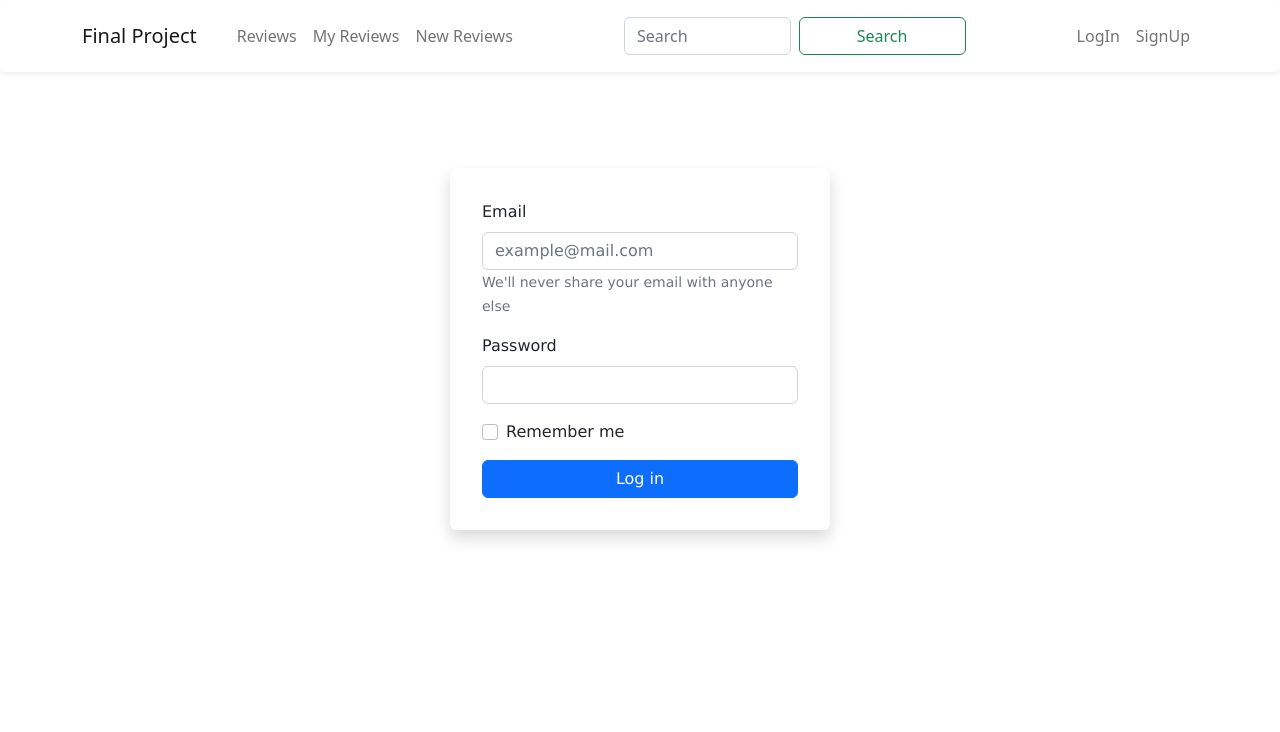
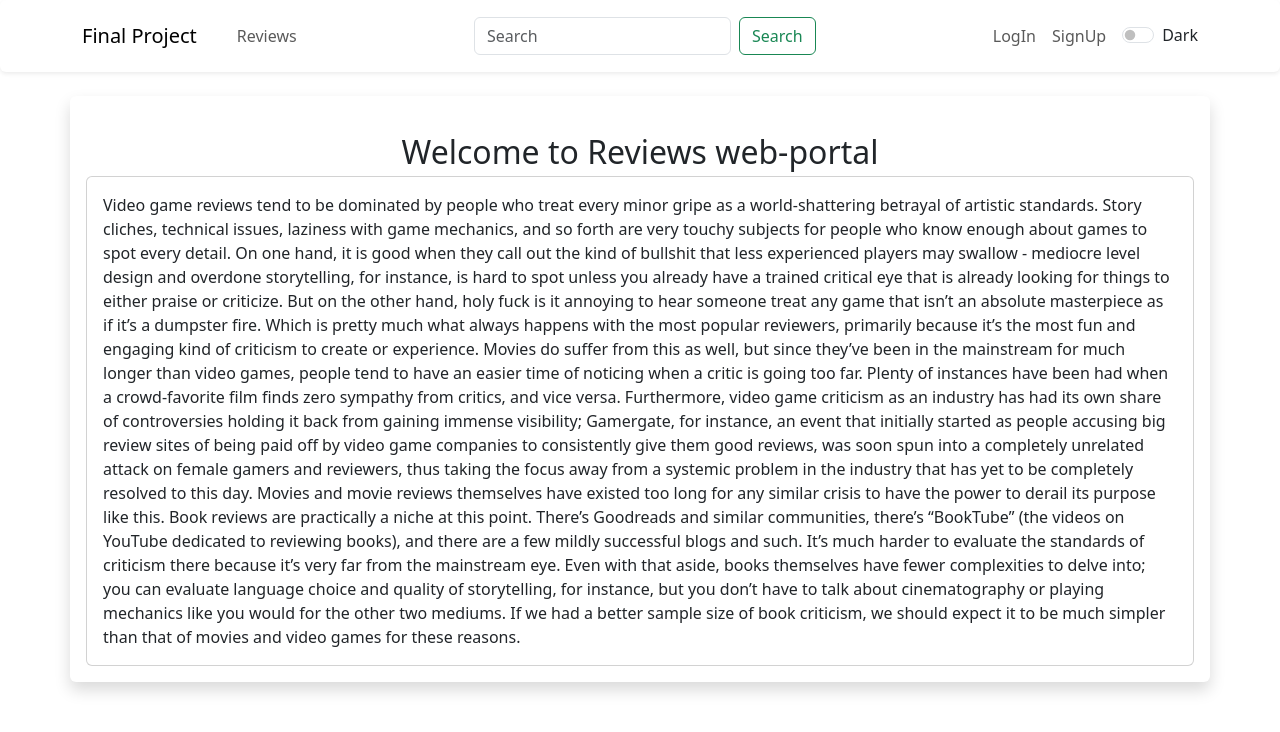
Before and after one commit to t-akhror/web-portal-client, a React (Create React App) app: page / in a window 1280 px wide. Before the commit this address led to /login. Shown: the top 732 px of the page. Built offline with nearby package versions, Linux system fonts and the light colour scheme.

Commit message:
dark mode

```diff
--- a/package.json
+++ b/package.json
@@ -7,10 +7,11 @@
     "@testing-library/jest-dom": "^5.16.5",
     "@testing-library/react": "^13.4.0",
     "@testing-library/user-event": "^13.5.0",
-    "bootstrap": "^5.2.3",
+    "bootstrap": "^5.3.0-alpha1",
     "date-fns": "^2.29.3",
     "easymde": "^2.18.0",
     "formik": "^2.2.9",
+    "moment": "^2.29.4",
     "react": "^18.2.0",
     "react-bootstrap": "^2.7.0",
     "react-bootstrap-icons": "^1.10.2",
--- a/public/index.html
+++ b/public/index.html
@@ -1,5 +1,5 @@
 <!DOCTYPE html>
-<html lang="en">
+<html lang="en" data-bs-theme="dark">
   <head>
     <meta charset="utf-8" />
     <link rel="icon" href="%PUBLIC_URL%/favicon.ico" />
--- a/src/App.js
+++ b/src/App.js
@@ -17,10 +17,8 @@ function App() {
     <BrowserRouter>
       <Header />
       <Routes>
-        <Route
-          path="/"
-          element={user ? <Welcome /> : <Navigate to="/login" />}
-        />
+        <Route path="/" element={<Welcome />} />
+        <Route path="/allreviews" element={<Home />} />
         <Route
           path="/login"
           element={!user ? <Login /> : <Navigate to="/" />}
@@ -30,17 +28,14 @@ function App() {
           element={!user ? <Signup /> : <Navigate to="/" />}
         />
         <Route
-          path="/main"
+          path="/allreviews"
           element={user ? <Home /> : <Navigate to="/login" />}
         />
-        {user ? (
-          <>
-            <Route path="/myreviews" element={<MyReviews />} />
-            <Route path="/newreview" element={<ReviewForm />} />{" "}
-          </>
-        ) : (
-          ""
-        )}
+        <Route path="/myreviews" element={user ? <MyReviews /> : <Welcome />} />
+        <Route
+          path="/newreview"
+          element={user ? <ReviewForm /> : <Welcome />}
+        />
       </Routes>
     </BrowserRouter>
   );
--- a/src/components/layouts/Header.js
+++ b/src/components/layouts/Header.js
@@ -1,4 +1,4 @@
-import React, { useEffect } from "react";
+import React, { useEffect, useState } from "react";
 import { useLogout } from "../../hooks/useLogout";
 import { useAuthContext } from "../../hooks/useAuthContext";
 import { Link } from "react-router-dom";
@@ -7,7 +7,7 @@ import Container from "react-bootstrap/Container";
 import Form from "react-bootstrap/Form";
 import Nav from "react-bootstrap/Nav";
 import Navbar from "react-bootstrap/Navbar";
-
+import { MoonFill } from "react-bootstrap-icons";
 const Header = () => {
   const { logout } = useLogout();
   const { user } = useAuthContext();
@@ -15,13 +15,31 @@ const Header = () => {
     logout();
   };
 
-  console.log("user elements", user);
+  // theme function
+
+  const getTheme = () => {
+    return JSON.parse(localStorage.getItem("theme")) || "light";
+  };
+  const [theme, setTheme] = useState(getTheme());
+
+  useEffect(() => {
+    localStorage.setItem("theme", JSON.stringify(theme));
+    document.documentElement.setAttribute("data-bs-theme", theme);
+  }, [theme]);
+  const changeTheme = () => {
+    if (theme === "light") {
+      setTheme("dark");
+    } else {
+      setTheme("light");
+    }
+  };
+
   return (
     <Navbar
       collapseOnSelect
       expand="lg"
       variant="light"
-      className="shadow-sm p-3 mb-5 bg-body rounded"
+      className="shadow-sm p-3 mb-4 bg-body rounded"
       sticky="top"
     >
       <Container>
@@ -31,15 +49,21 @@ const Header = () => {
         <Navbar.Toggle aria-controls="responsive-navbar-nav" />
         <Navbar.Collapse id="responsive-navbar-nav">
           <Nav className="ms-lg-3">
-            <Nav.Link as={Link} to="/main">
+            <Nav.Link as={Link} to="/allreviews">
               Reviews
             </Nav.Link>
+            {user ? (
+              <>
                 <Nav.Link as={Link} to="/myreviews">
                   My Reviews
                 </Nav.Link>
                 <Nav.Link as={Link} to="/newreview">
                   New Reviews
                 </Nav.Link>
+              </>
+            ) : (
+              ""
+            )}
           </Nav>
           <Nav className="mx-auto">
             <Form className="d-flex">
@@ -75,6 +99,14 @@ const Header = () => {
             </Nav>
           )}
         </Navbar.Collapse>
+        <Form className="ms-2">
+          <Form.Check
+            type="switch"
+            id="custom-switch"
+            label={theme === "light" ? "Dark" : "Light"}
+            onChange={() => changeTheme()}
+          />
+        </Form>
       </Container>
     </Navbar>
   );
--- a/src/components/layouts/Main.js
+++ b/src/components/layouts/Main.js
@@ -6,28 +6,26 @@ import { useAuthContext } from "../../hooks/useAuthContext";
 
 function Main() {
   const { reviews, dispatch } = useReviewContext();
-  const { user } = useAuthContext();
 
   useEffect(() => {
     const fetchReview = async () => {
-      const response = await fetch("/api/reviews", {
-        headers: {
-          Authorization: `Bearer ${user.token}`,
-        },
+      const response = await fetch("/api/reviews/allreviews", {
+        // headers: {
+        //   Authorization: `Bearer ${user.token}`,
+        // },
       });
       const json = await response.json();
       console.log(json);
       if (response.ok) {
-        dispatch({ type: "SET_REVIEW", payload: json });
+        dispatch({ type: "SETALL_REVIEW", payload: json });
       }
     };
-    if (user) {
-      fetchReview();
-    }
-  }, [dispatch, user]);
+
+    fetchReview();
+  }, [dispatch]);
 
   return (
-    <Container className="bg-white p-3">
+    <Container className="p-3">
       {reviews &&
         reviews.map((review) => <Reviews review={review} key={review._id} />)}
     </Container>
--- a/src/components/pages/Home.js
+++ b/src/components/pages/Home.js
@@ -7,7 +7,7 @@ import Main from "../layouts/Main";
 
 export default function Home() {
   return (
-    <Container className="bg-white">
+    <Container className="">
       <Row>
         <Col md={3} className="mt-3">
           <Categories />
--- a/src/components/pages/Welcome.js
+++ b/src/components/pages/Welcome.js
@@ -1,7 +1,66 @@
 import React from "react";
+import Card from "react-bootstrap/esm/Card";
+import Col from "react-bootstrap/esm/Col";
+import Container from "react-bootstrap/esm/Container";
+import Row from "react-bootstrap/esm/Row";
 
 function Welcome() {
-  return <div>Welcome</div>;
+  return (
+    <Container className="shadow p-3 mb-5 bg-body rounded">
+      <Row>
+        <Col md={12}>
+          <div className="fs-2 text-center mt-3">
+            Welcome to Reviews web-portal
+          </div>
+          <Card>
+            <Card.Body>
+              Video game reviews tend to be dominated by people who treat every
+              minor gripe as a world-shattering betrayal of artistic standards.
+              Story cliches, technical issues, laziness with game mechanics, and
+              so forth are very touchy subjects for people who know enough about
+              games to spot every detail. On one hand, it is good when they call
+              out the kind of bullshit that less experienced players may swallow
+              - mediocre level design and overdone storytelling, for instance,
+              is hard to spot unless you already have a trained critical eye
+              that is already looking for things to either praise or criticize.
+              But on the other hand, holy fuck is it annoying to hear someone
+              treat any game that isn’t an absolute masterpiece as if it’s a
+              dumpster fire. Which is pretty much what always happens with the
+              most popular reviewers, primarily because it’s the most fun and
+              engaging kind of criticism to create or experience. Movies do
+              suffer from this as well, but since they’ve been in the mainstream
+              for much longer than video games, people tend to have an easier
+              time of noticing when a critic is going too far. Plenty of
+              instances have been had when a crowd-favorite film finds zero
+              sympathy from critics, and vice versa. Furthermore, video game
+              criticism as an industry has had its own share of controversies
+              holding it back from gaining immense visibility; Gamergate, for
+              instance, an event that initially started as people accusing big
+              review sites of being paid off by video game companies to
+              consistently give them good reviews, was soon spun into a
+              completely unrelated attack on female gamers and reviewers, thus
+              taking the focus away from a systemic problem in the industry that
+              has yet to be completely resolved to this day. Movies and movie
+              reviews themselves have existed too long for any similar crisis to
+              have the power to derail its purpose like this. Book reviews are
+              practically a niche at this point. There’s Goodreads and similar
+              communities, there’s “BookTube” (the videos on YouTube dedicated
+              to reviewing books), and there are a few mildly successful blogs
+              and such. It’s much harder to evaluate the standards of criticism
+              there because it’s very far from the mainstream eye. Even with
+              that aside, books themselves have fewer complexities to delve
+              into; you can evaluate language choice and quality of
+              storytelling, for instance, but you don’t have to talk about
+              cinematography or playing mechanics like you would for the other
+              two mediums. If we had a better sample size of book criticism, we
+              should expect it to be much simpler than that of movies and video
+              games for these reasons.
+            </Card.Body>
+          </Card>
+        </Col>
+      </Row>
+    </Container>
+  );
 }
 
 export default Welcome;
--- a/src/components/review/MyReviews.js
+++ b/src/components/review/MyReviews.js
@@ -1,16 +1,14 @@
-import React, { useState, useEffect } from "react";
+import React, { useEffect } from "react";
+import { format } from "date-fns";
 import BootstrapTable from "react-bootstrap-table-next";
 import Container from "react-bootstrap/esm/Container";
-// import Table from "react-bootstrap/Table";
+
 import { useReviewContext } from "../../hooks/useReviewsContext";
 import { useAuthContext } from "../../hooks/useAuthContext";
 import "react-bootstrap-table-next/dist/react-bootstrap-table2.css";
 import paginationFactory from "react-bootstrap-table2-paginator";
 import "react-bootstrap-table2-paginator/dist/react-bootstrap-table2-paginator.min.css";
-import filterFactory, {
-  textFilter,
-  dateFilter,
-} from "react-bootstrap-table2-filter";
+import filterFactory, { textFilter } from "react-bootstrap-table2-filter";
 import "react-bootstrap-table2-filter/dist/react-bootstrap-table2-filter.min.css";
 // import { Eye, Pencil, Trash3 } from "react-bootstrap-icons";
 
@@ -21,6 +19,11 @@ function MyReviews() {
   // SLICE description function
   function descrFormatter(cell, row) {
     return cell.slice(0, 30);
+  }
+  // REFORMAT created Date
+  function dateFormatter(cell, row) {
+    const date = new Date(cell);
+    return format(date, "P. k:m");
   }
 
   const columns = [
@@ -35,6 +38,9 @@ function MyReviews() {
       text: "Category",
       sort: true,
       filter: textFilter(),
+      style: {
+        width: "40px",
+      },
     },
     {
       dataField: "description",
@@ -57,8 +63,7 @@ function MyReviews() {
       dataField: "createdAt",
       text: "Created at",
       sort: true,
-      formatter: (cell) => cell.toString(),
-      filter: dateFilter(),
+      formatter: dateFormatter,
     },
   ];
 
@@ -100,9 +105,10 @@ function MyReviews() {
   }, [dispatch, user]);
 
   return (
-    <Container className="bg-white p-3">
+    <Container className=" p-3">
       <div className="fs-3 mb-3 text-center ">My reviews</div>
 
+      {reviews && (
         <BootstrapTable
           bootstrap4
           keyField="_id"
@@ -112,47 +118,7 @@ function MyReviews() {
           filter={filterFactory()}
           filterPosition="inline"
         />
-
-      {/* <div className="res-table">
-        <Table variant="bg-white" className="">
-          <thead>
-            <tr>
-              <th>#</th>
-              <th>Title</th>
-              <th> Brand</th>
-              <th>Image</th>
-              <th>Category</th>
-              <th>Description</th>
-              <th>Rate</th>
-              <th>Comments</th>
-
-              <th>Created at</th>
-              <th> Actions </th>
-            </tr>
-          </thead>
-          <tbody>
-            {reviews &&
-              reviews.map((review, index) => (
-                <tr key={review._id}>
-                  <td>{index + 1}</td>
-                  <td>{review.title}</td>
-                  <td>{review.brand}</td>
-                  <td>{review.image}</td>
-                  <td>{review.category}</td>
-                  <td>{review.description.slice(0, 50)}</td>
-                  <td>{review.rating}</td>
-                  <td>{review.numReviews}</td>
-                  <td>{review.createdAt}</td>
-                  <td>
-                    <Eye className="text-info" />
-                    <Pencil className="text-warning" />{" "}
-                    <Trash3 className="text-danger" />
-                  </td>
-                </tr>
-              ))}
-          </tbody>
-        </Table>
-      </div> */}
+      )}
     </Container>
   );
 }
--- a/src/components/review/ReviewForm.js
+++ b/src/components/review/ReviewForm.js
@@ -50,7 +50,7 @@ function ReviewForm() {
   };
 
   return (
-    <Container className="bg-white p-3">
+    <Container className="p-3">
       <div className="fs-3 text-center mb-3 ">Create a new review</div>
       <Form onSubmit={handleSubmit}>
         <Row>
--- a/src/components/review/Reviews.js
+++ b/src/components/review/Reviews.js
@@ -15,18 +15,18 @@ function Reviews({ review }) {
     setRating(nextValue);
   };
 
-  const handleDelete = async () => {
-    const response = await fetch("/api/reviews/" + review._id, {
-      method: "DELETE",
-    });
-    const json = await response.json();
+  // const handleDelete = async () => {
+  //   const response = await fetch("/api/reviews/" + review._id, {
+  //     method: "DELETE",
+  //   });
+  //   const json = await response.json();
 
-    if (response.ok) {
-      dispatch({ type: "DELETE_REVIEW", payload: json });
-    }
-  };
+  //   if (response.ok) {
+  //     dispatch({ type: "DELETE_REVIEW", payload: json });
+  //   }
+  // };
   return (
-    <Card className="my-3">
+    <Card className="my-3 shadow-sm p-3 bg-body rounded border-1 ">
       <Row>
         <Col md={4} className="">
           <Card.Img variant="top" src="" />
@@ -43,7 +43,7 @@ function Reviews({ review }) {
               </small>
             </Card.Title>
             <Card.Text>{review.description.slice(0, 250)}</Card.Text>
-            <Card.Link href="#" className="stretched-link">
+            <Card.Link href="#" className="">
               Read more
             </Card.Link>
             <div className="d-flex justify-content-between align-item-center">
--- a/src/context/ReviewContext.js
+++ b/src/context/ReviewContext.js
@@ -5,6 +5,10 @@ export const ReviewsContext = createContext();
 export const reviewsReducer = (state, action) => {
   switch (action.type) {
     case "SET_REVIEW":
+      return {
+        reviews: action.payload,
+      };
+    case "SETALL_REVIEW":
       return {
         reviews: action.payload,
       };
@@ -24,6 +28,7 @@ export const reviewsReducer = (state, action) => {
 export const ReviewsContextProvider = ({ children }) => {
   const [state, dispatch] = useReducer(reviewsReducer, {
     reviews: null,
+    theme: "light",
   });
 
   return (
--- a/src/index.css
+++ b/src/index.css
@@ -3,6 +3,7 @@
 :root {
   --primary: #1aac83;
   --error: #e7195a;
+
 }
 body {
   background: #f1f1f1;
@@ -14,6 +15,7 @@ code {
   font-family: source-code-pro, Menlo, Monaco, Consolas, 'Courier New',
     monospace;
 }
+
 .error {
   color: #fc8181;
   font-size: 0.75rem;
@@ -34,7 +36,6 @@ button {
   color: #1a202c;
   border: none;
   border-radius: 3px;
-  width: 100%;
   font-size: 1rem;
   font-weight: bold;
   cursor: pointer;
@@ -51,6 +52,7 @@ button:disabled {
 
 .bg-white{
   background-color: #fff;
+
   font-family: 'Lucida Sans', 'Lucida Sans Regular', 'Lucida Grande', 'Lucida Sans Unicode', Geneva, Verdana, sans-serif;
 }
 .res-table{
@@ -59,3 +61,12 @@ button:disabled {
 .sr-only{
   display: none!important;
 }
+.table{
+  display: block;
+    overflow-x: auto;
+    white-space: nowrap;
+}
+.table tbody thead {
+  display: table;
+  width: 100%;
+}
```
Also changed, not shown: 1 other file (tests, documents, lock files or other folders). Lines whose indentation alone changed are shown as unchanged.
